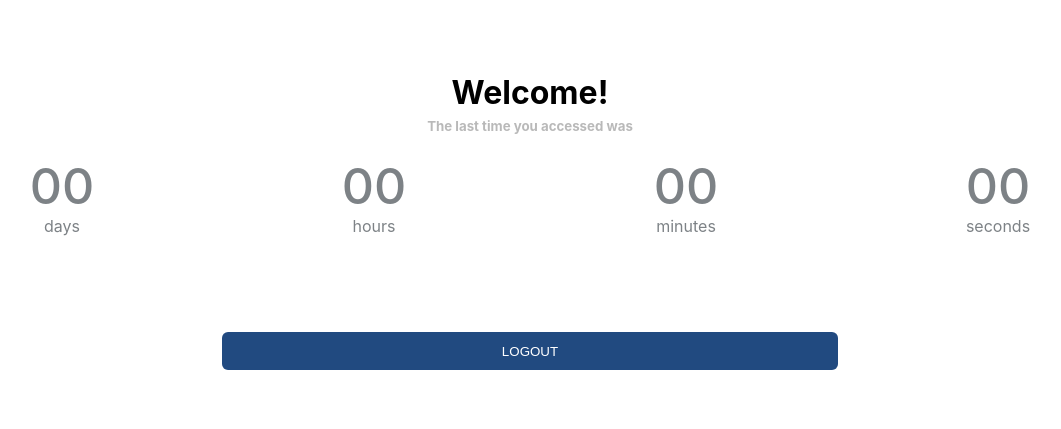
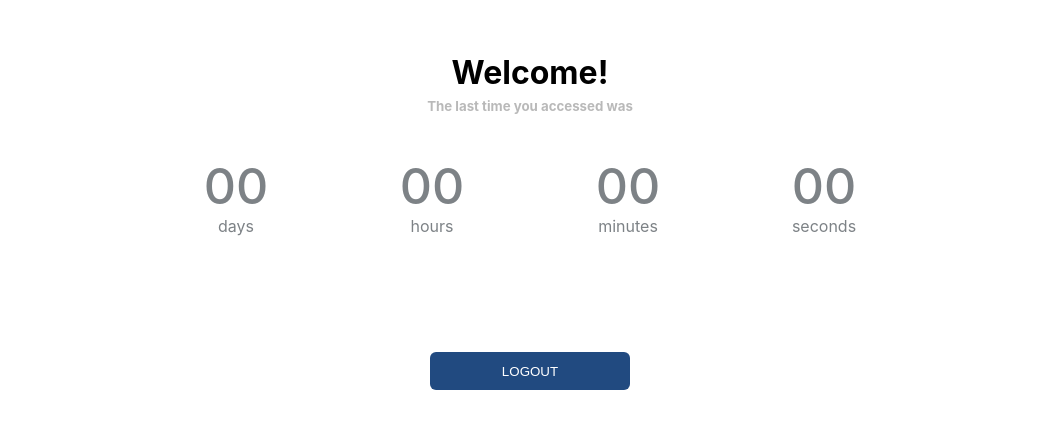
Before and after one commit to aorek/last-time-logged, a React (Create React App) app: page /home in a window 1280 px wide. Shown: the part 141-570 px from the top of the page, without its empty margins (110-1171 px from the left). Built offline with nearby package versions, Linux system fonts and the light colour scheme; the HTML template or start-up script is replaced by a standard one.

Commit message:
Modify home styles

```diff
--- a/src/index.css
+++ b/src/index.css
@@ -36,7 +36,7 @@ code {
   display: grid;
   grid-gap: 1rem;
   grid-template-columns: repeat(auto-fit, minmax(60px, 1fr));
-  margin: 0 95%;
+  margin: 20px 95%;
   text-align: center;
   width: 100%;
 }
@@ -45,6 +45,12 @@ code {
   font-size: 50px;
   font-weight: 500;
   margin: 0 auto;
+}
+
+@media screen and (min-width: 768px) {
+  .timer {
+    width: 768px;
+  }
 }
 
 /* Button */
@@ -62,7 +68,7 @@ code {
 }
 
 .btn-sm {
-  width: 50%;
+  width: 200px;
 }
 
 .btn-primary:hover {
```
